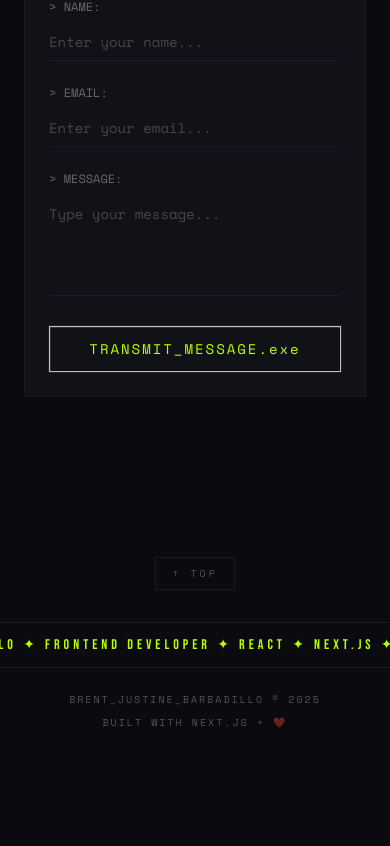
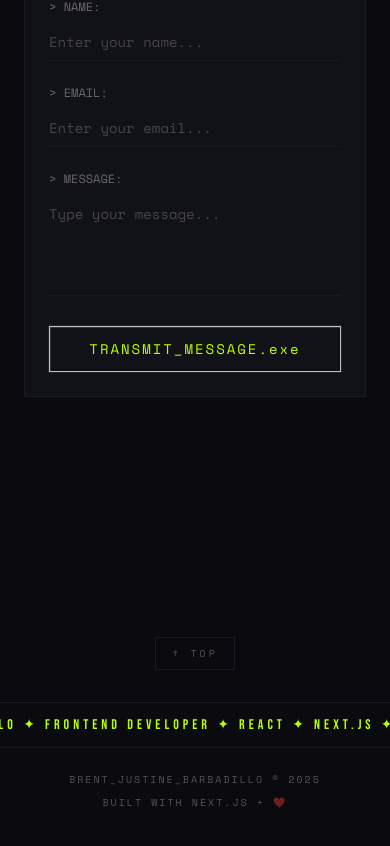
Before and after one commit to brentjustine00/BrentFolio, a Next.js app: page / in a window 390 px wide. Shown: the part 7185-8031 px from the top of the page. Built offline with nearby package versions, Linux system fonts and the light colour scheme.

Commit message:
Final Commit

```diff
--- a/src/components/Footer.tsx
+++ b/src/components/Footer.tsx
@@ -6,7 +6,7 @@ export default function Footer() {
   };
 
   return (
-    <footer className="pt-16 pb-24 md:pb-6 relative z-50" role="contentinfo">
+    <footer className="mt-20 pt-16 pb-24 md:mt-0 md:pb-6 relative z-50" role="contentinfo">
       {/* Back to top */}
       <div className="flex justify-center mb-8">
         <button
```
